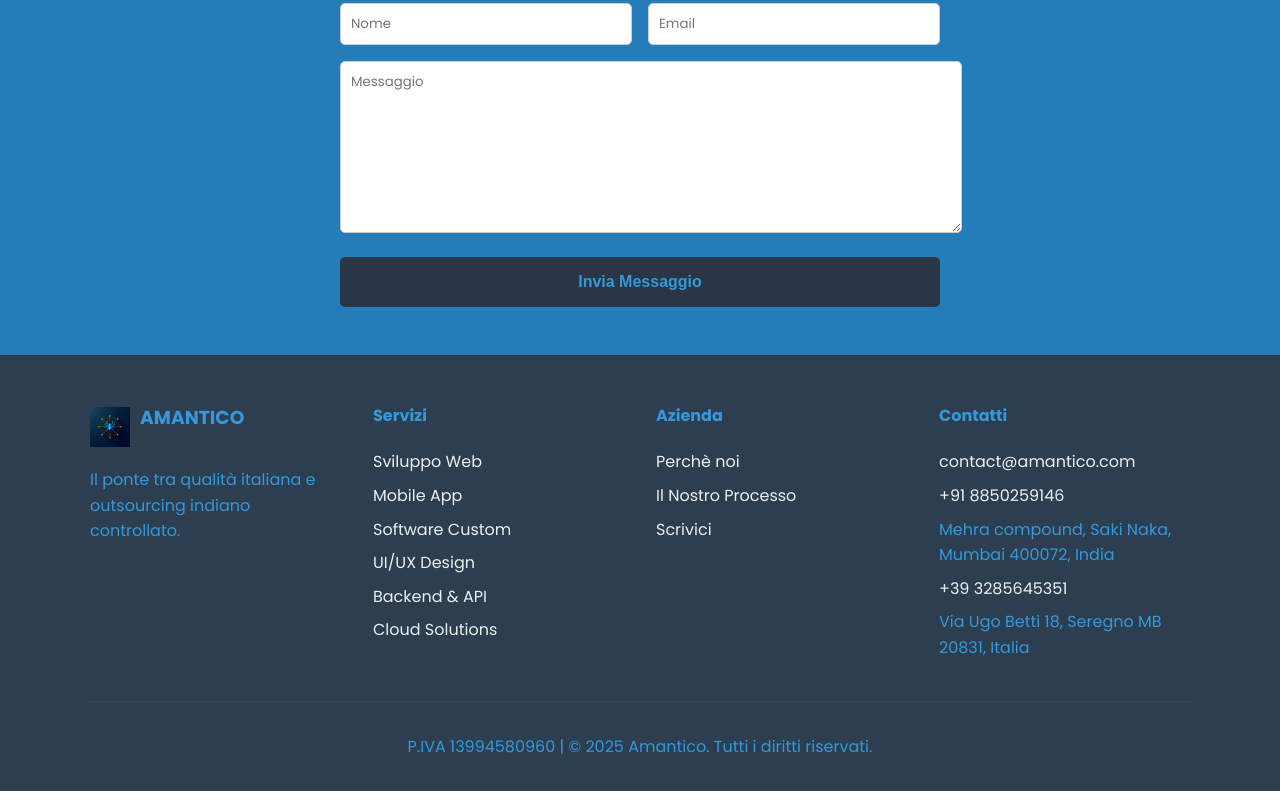
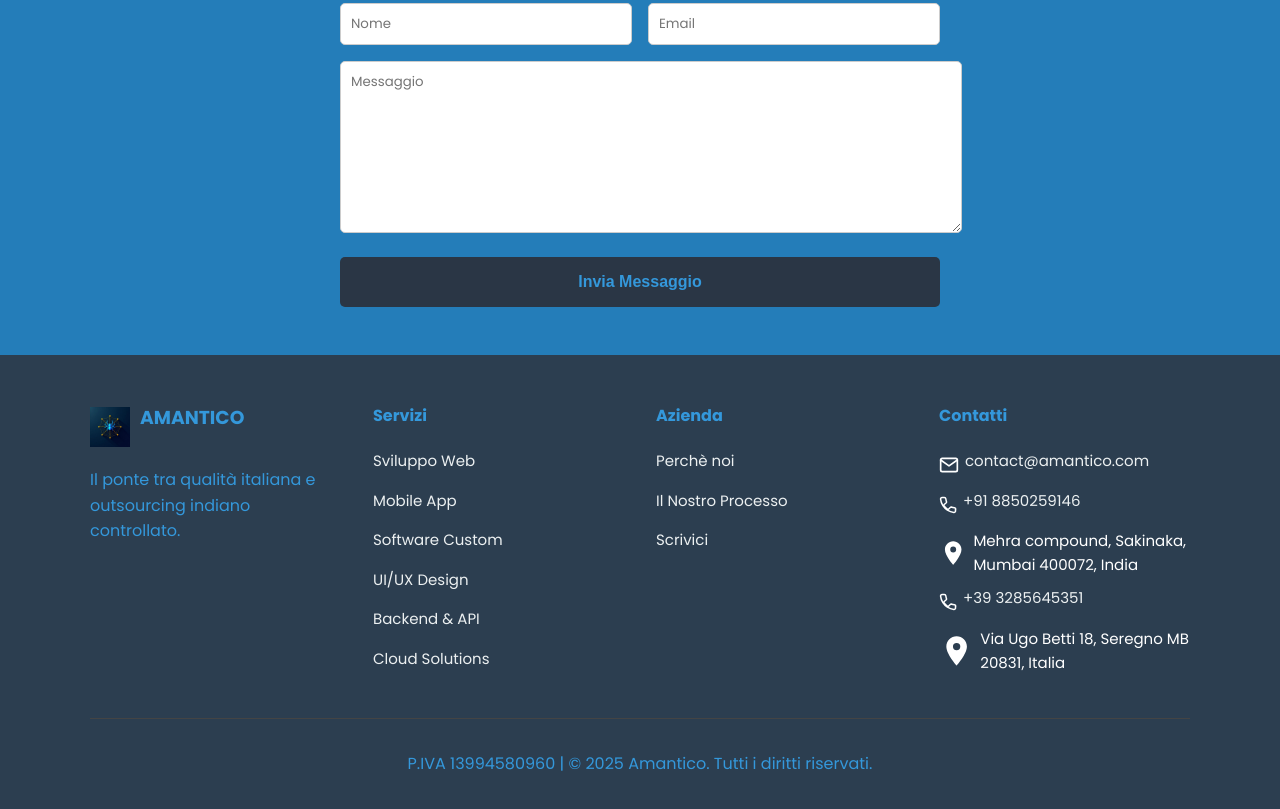
Before and after one commit to andyfire/amantico, a plain HTML site: page index.html in a window 1280 px wide. Shown: the part 2837-3646 px from the top of the page. Drawn offline with Linux system fonts and the light colour scheme.

```diff
--- a/index.html
+++ b/index.html
@@ -13,6 +13,7 @@
     <meta property="og:url" content="https://www.amantico.com/">
     <meta property="og:type" content="website">
 
+    <link rel="icon" href="/favicon.ico" type="image/x-icon">
     <link rel="icon" href="logo.png" type="image/png">
     <link rel="preconnect" href="https://fonts.googleapis.com">
     <link rel="preconnect" href="https://fonts.gstatic.com" crossorigin>
@@ -232,16 +233,42 @@
                 <div class="footer-column">
                     <h4 data-it="Contatti" data-en="Contacts">Contatti</h4>
                     <ul>
-                        <li><a href="mailto:contact@amantico.com">contact@amantico.com</a></li>
-                        <li><a href="tel:+918850259146">+91 8850259146</a></li>
-                        <li>Mehra compound, Saki Naka, Mumbai 400072, India</li>
-                        <li><a href="tel:+393285645351">+39 3285645351</a></li>
-                        <li>Via Ugo Betti 18, Seregno MB 20831, Italia</li>
+                        <li>
+                            <svg xmlns="http://www.w3.org/2000/svg" width="20" height="20" viewBox="0 0 24 24" fill="none" stroke="white" stroke-width="2" stroke-linecap="round" stroke-linejoin="round">
+                                <path d="M4 4h16c1.1 0 2 .9 2 2v12c0 1.1-.9 2-2 2H4c-1.1 0-2-.9-2-2V6c0-1.1.9-2 2-2z"></path>
+                                <polyline points="22,6 12,13 2,6"></polyline>
+                            </svg>
+                            <a href="mailto:contact@amantico.com">contact@amantico.com</a>
+                        </li>
+                        <li>
+                            <svg xmlns="http://www.w3.org/2000/svg" width="18" height="18" viewBox="0 0 24 24" fill="none" stroke="white" stroke-width="2" stroke-linecap="round" stroke-linejoin="round">
+                                <path d="M22 16.92v3a2 2 0 0 1-2.18 2 19.79 19.79 0 0 1-8.63-3.07 19.5 19.5 0 0 1-6-6 19.79 19.79 0 0 1-3.07-8.63A2 2 0 0 1 4.1 2h3a2 2 0 0 1 2 1.72c.15 1.5.47 2.94.99 4.31a.99.99 0 0 1-.35 1.01L6.97 11.3c-.56.56-.63 1.45-.16 2.05a16.89 16.89 0 0 0 4.14 4.14c.6.47 1.49.4 2.05-.16l2.35-2.35a.99.99 0 0 1 1.01-.35c1.37.52 2.81.84 4.31.99a2 2 0 0 1 1.72 2z"></path>
+                            </svg>
+                            <a href="tel:+918850259146">+91 8850259146</a>
+                        </li>
+                        <li>
+                            <svg role="img" aria-label="Indirizzo azienda" xmlns="http://www.w3.org/2000/svg"
+                                width="50" height="50" viewBox="0 0 24 24" fill="none" style="color: white;">
+                            <path fill="currentColor" d="M12 2C8.13 2 5 5.13 5 9c0 5.25 7 13 7 13s7-7.75 7-13c0-3.87-3.13-7-7-7zm0 9.5a2.5 2.5 0 110-5 2.5 2.5 0 010 5z"/>
+                            </svg>
+                            Mehra compound, Sakinaka, Mumbai 400072, India</li>
+                        <li>
+                            <svg xmlns="http://www.w3.org/2000/svg" width="18" height="18" viewBox="0 0 24 24" fill="none" stroke="white" stroke-width="2" stroke-linecap="round" stroke-linejoin="round">
+                                <path d="M22 16.92v3a2 2 0 0 1-2.18 2 19.79 19.79 0 0 1-8.63-3.07 19.5 19.5 0 0 1-6-6 19.79 19.79 0 0 1-3.07-8.63A2 2 0 0 1 4.1 2h3a2 2 0 0 1 2 1.72c.15 1.5.47 2.94.99 4.31a.99.99 0 0 1-.35 1.01L6.97 11.3c-.56.56-.63 1.45-.16 2.05a16.89 16.89 0 0 0 4.14 4.14c.6.47 1.49.4 2.05-.16l2.35-2.35a.99.99 0 0 1 1.01-.35c1.37.52 2.81.84 4.31.99a2 2 0 0 1 1.72 2z"></path>
+                            </svg>
+                            <a href="tel:+393285645351">+39 3285645351</a>
+                        </li>
+                        <li>
+                            <svg role="img" aria-label="Indirizzo azienda" xmlns="http://www.w3.org/2000/svg"
+                                width="50" height="50" viewBox="0 0 24 24" fill="none" style="color: white;">
+                            <path fill="currentColor" d="M12 2C8.13 2 5 5.13 5 9c0 5.25 7 13 7 13s7-7.75 7-13c0-3.87-3.13-7-7-7zm0 9.5a2.5 2.5 0 110-5 2.5 2.5 0 010 5z"/>
+                            </svg>
+                            Via Ugo Betti 18, Seregno MB 20831, Italia</li>
                     </ul>
                 </div>
             </div>
             <div class="copyright">
-                <p>P.IVA 13994580960 | &copy; 2025 Amantico. Tutti i diritti riservati.</p>
+                <p data-it="P.IVA 13994580960 | &copy; 2025 Amantico. Tutti i diritti riservati." data-en="P.IVA 13994580960 | &copy; 2025 Amantico. All rights reserved.">P.IVA 13994580960 | &copy; 2025 Amantico. Tutti i diritti riservati.</p>
             </div>
         </div>
     </footer>
--- a/style.css
+++ b/style.css
@@ -424,13 +424,19 @@
 }
 
 .footer-column li {
+    display: flex;
+    align-items: center;
+    gap: 6px;
     margin-bottom: 0.5rem;
+    color: var(--white-color);
+    font-size: 15px;
 }
 
 .footer-column a {
     text-decoration: none;
     color: var(--light-color);
     transition: color 0.3s ease;
+    margin-bottom: 0.5em;
 }
 
 .footer-column a:hover {
```
Also changed, not shown: logo.ico (added), logo.svg.
